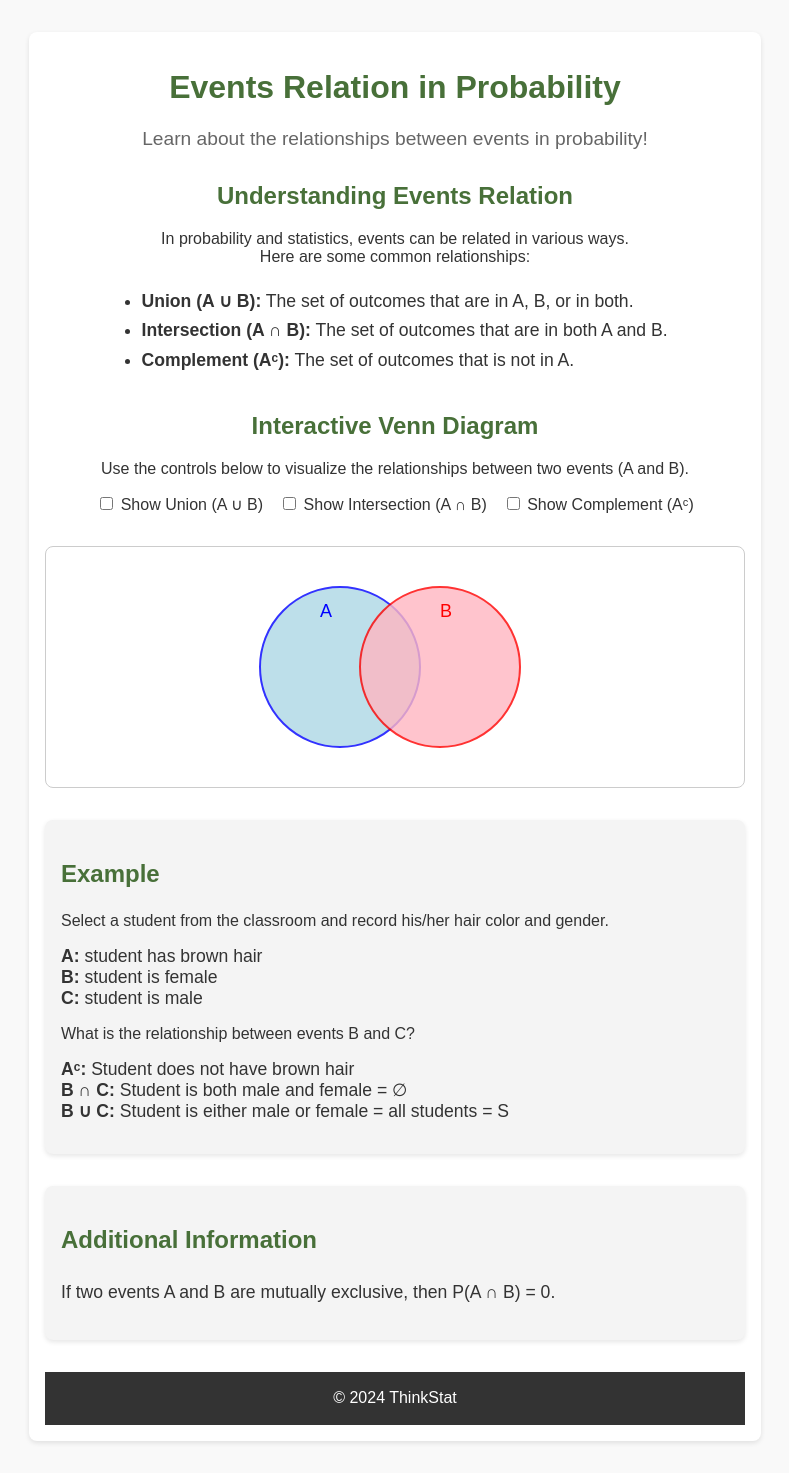
After one commit to urx2me/ThinkStat, a Flask app: template templates/events.html in a window 1280 px wide. The commit adds this page. Shown: the whole page, without its empty margins (245-1034 px from the left). Run offline with Flask 3, Linux system fonts and the light colour scheme; the template is opened without the code that fills it, so the values that code supplies are empty.

Commit message:
added info and example

```diff
--- /dev/null
+++ b/templates/css/styles.css
@@ -0,0 +1,141 @@
+body {
+    font-family: Arial, sans-serif;
+    margin: 0;
+    padding: 0;
+    background-color: #f9f9f9;
+    color: #333;
+    text-align: center;
+}
+
+.container {
+    max-width: 700px;
+    margin: 2em auto;
+    padding: 1em;
+    background: white;
+    border-radius: 8px;
+    box-shadow: 0 2px 5px rgba(0, 0, 0, 0.1);
+}
+
+.module-header h1 {
+    color: #487039;
+    font-size: 2em;
+}
+
+.module-header p {
+    font-size: 1.2em;
+    color: #666;
+}
+
+.module {
+    margin: 2em 0;
+    text-align: center;
+}
+
+.module h2 {
+    color: #487039;
+    font-size: 1.5em;
+}
+
+.module ul {
+    display: inline-block;
+    text-align: left;
+    margin: 0 auto;
+    padding-left: 1.2em;
+}
+
+.module ul li {
+    margin: 0.5em 0;
+    font-size: 1.1em;
+}
+
+.interactive-section {
+    margin: 2em 0;
+}
+
+.interactive-section h2 {
+    color: #487039;
+    font-size: 1.5em;
+}
+
+.controls {
+    margin: 1em 0;
+    display: flex;
+    justify-content: center;
+    gap: 1em;
+    flex-wrap: wrap;
+}
+
+.controls label {
+    font-size: 1em;
+    cursor: pointer;
+}
+
+.venn-diagram {
+    margin: 2em 0;
+    display: flex;
+    justify-content: center;
+    align-items: center;
+    background: white;
+    border: 1px solid #ccc;
+    border-radius: 8px;
+    padding: 20px;
+    position: relative;
+}
+
+circle {
+    transition: fill 0.3s ease, opacity 0.3s ease; /* Smooth transitions for color changes */
+}
+
+.venn-diagram svg {
+    position: relative;
+}
+
+.footer {
+    text-align: center;
+    margin-top: 2em;
+    background: #333;
+    color: white;
+    padding: 0.1em;
+}
+
+.example {
+    margin-top: 2em;
+    padding: 1em;
+    background-color: #f4f4f4;
+    border-radius: 8px;
+    box-shadow: 0 2px 5px rgba(0, 0, 0, 0.1);
+    text-align: left;
+}
+
+.example h3 {
+    color: #487039;
+    font-size: 1.5em;
+}
+
+.example ul {
+    list-style-type: none;
+    padding-left: 0;
+}
+
+.example ul li {
+    font-size: 1.1em;
+}
+
+.additional-info {
+    margin-top: 2em;
+    padding: 1em;
+    background-color: #f4f4f4;
+    border-radius: 8px;
+    box-shadow: 0 2px 5px rgba(0, 0, 0, 0.1);
+    text-align: left;
+}
+
+.additional-info h3 {
+    color: #487039;
+    font-size: 1.5em;
+}
+
+.additional-info p {
+    font-size: 1.1em;
+    line-height: 1.6;
+}
--- /dev/null
+++ b/templates/events.html
@@ -0,0 +1,95 @@
+<!DOCTYPE html>
+<html lang="en">
+<head>
+    <meta charset="UTF-8">
+    <meta name="viewport" content="width=device-width, initial-scale=1.0">
+    <title>Events Relation Module</title>
+    <link rel="stylesheet" href="css/styles.css">
+</head>
+<body>
+    <div class="container">
+        <header class="module-header">
+            <h1>Events Relation in Probability</h1>
+            <p>Learn about the relationships between events in probability!</p>
+        </header>
+
+        <section class="content">
+            <!-- Module Description -->
+            <div class="module">
+                <h2>Understanding Events Relation</h2>
+                <p>
+                    In probability and statistics, events can be related in various ways. <br>
+                    Here are some common relationships:
+                </p>
+                <ul>
+                    <li><b>Union (A ∪ B):</b> The set of outcomes that are in A, B, or in both.</li>
+                    <li><b>Intersection (A ∩ B):</b> The set of outcomes that are in both A and B.</li>
+                    <li><b>Complement (Aᶜ):</b> The set of outcomes that is not in A.</li>
+                </ul>
+            </div>
+
+            <!-- Interactive Venn Diagram -->
+            <div class="interactive-section">
+                <h2>Interactive Venn Diagram</h2>
+                <p>Use the controls below to visualize the relationships between two events (A and B).</p>
+
+                <div class="controls">
+                    <label>
+                        <input type="checkbox" id="unionCheckbox" onclick="toggleRegion('union')">
+                        Show Union (A ∪ B)
+                    </label>
+                    <label>
+                        <input type="checkbox" id="intersectionCheckbox" onclick="toggleRegion('intersection')">
+                        Show Intersection (A ∩ B)
+                    </label>
+                    <label>
+                        <input type="checkbox" id="complementCheckbox" onclick="toggleRegion('complement')">
+                        Show Complement (Aᶜ)
+                    </label>
+                </div>
+
+                <div class="venn-diagram">
+                    <svg width="350" height="200">
+                        <!-- Circle A -->
+                        <circle cx="120" cy="100" r="80" fill="lightblue" stroke="blue" stroke-width="2" id="setA" opacity="0.8"></circle>
+                        <!-- Circle B -->
+                        <circle cx="220" cy="100" r="80" fill="lightpink" stroke="red" stroke-width="2" id="setB" opacity="0.8"></circle>
+                        <!-- Labels -->
+                        <text x="100" y="50" font-size="18" fill="blue">A</text>
+                        <text x="220" y="50" font-size="18" fill="red">B</text>
+                    </svg>
+                </div>
+            </div>
+
+            <!-- Example Section -->
+            <div class="example">
+                <h3>Example</h3>
+                <p>Select a student from the classroom and record his/her hair color and gender.</p>
+                <ul>
+                    <li><b>A:</b> student has brown hair</li>
+                    <li><b>B:</b> student is female</li>
+                    <li><b>C:</b> student is male</li>
+                </ul>
+                <p>What is the relationship between events B and C?</p>
+                <ul>
+                    <li><b>Aᶜ:</b> Student does not have brown hair</li>
+                    <li><b>B ∩ C:</b> Student is both male and female = ∅</li>
+                    <li><b>B ∪ C:</b> Student is either male or female = all students = S</li>
+                </ul>
+            </div>
+
+            <!-- Additional Information about Mutually Exclusive Events -->
+            <div class="additional-info">
+                <h3>Additional Information</h3>
+                <p>If two events A and B are mutually exclusive, then P(A ∩ B) = 0.</p>
+            </div>
+        </section>
+
+        <footer class="footer">
+            <p>&copy; 2024 ThinkStat</p>
+        </footer>
+    </div>
+
+    <script src="js/script.js"></script>
+</body>
+</html>
--- /dev/null
+++ b/templates/js/script.js
@@ -0,0 +1,59 @@
+function toggleRegion(region) {
+    const setA = document.getElementById('setA');
+    const setB = document.getElementById('setB');
+    const vennBackground = document.querySelector('.venn-diagram');
+
+    // Reset to default colors
+    const resetColors = () => {
+        setA.style.fill = 'lightblue';
+        setB.style.fill = 'lightpink';
+        setA.setAttribute('opacity', '0.8');
+        setB.setAttribute('opacity', '0.8');
+        setA.style.mixBlendMode = 'normal';
+        setB.style.mixBlendMode = 'normal';
+        vennBackground.style.background = 'white';
+    };
+
+    // Handle Union
+    if (region === 'union') {
+        const unionCheckbox = document.getElementById('unionCheckbox');
+        if (unionCheckbox.checked) {
+            setA.style.fill = 'purple';
+            setB.style.fill = 'purple';
+            setA.setAttribute('opacity', '0.5');
+            setB.setAttribute('opacity', '0.5');
+        } else {
+            resetColors();
+        }
+    }
+
+    // Handle Intersection
+    if (region === 'intersection') {
+        const intersectionCheckbox = document.getElementById('intersectionCheckbox');
+        if (intersectionCheckbox.checked) {
+            // Retain original colors for A and B
+            setA.style.fill = 'lightblue';
+            setB.style.fill = 'lightpink';
+            setA.setAttribute('opacity', '0.8');
+            setB.setAttribute('opacity', '0.8');
+
+            // Apply a blending effect to the intersection
+            setA.style.mixBlendMode = 'multiply';
+            setB.style.mixBlendMode = 'multiply';
+        } else {
+            resetColors(); // Reset everything to default if intersection checkbox is unchecked
+        }
+    }
+
+    // Handle Complement
+    if (region === 'complement') {
+        const complementCheckbox = document.getElementById('complementCheckbox');
+        if (complementCheckbox.checked) {
+            vennBackground.style.background = 'lightgray';
+            setA.style.fill = 'lightblue';
+            setB.style.fill = 'lightpink';
+        } else {
+            resetColors();
+        }
+    }
+}
```
Also changed, not shown: templates/index.html (line endings or trailing spaces).
